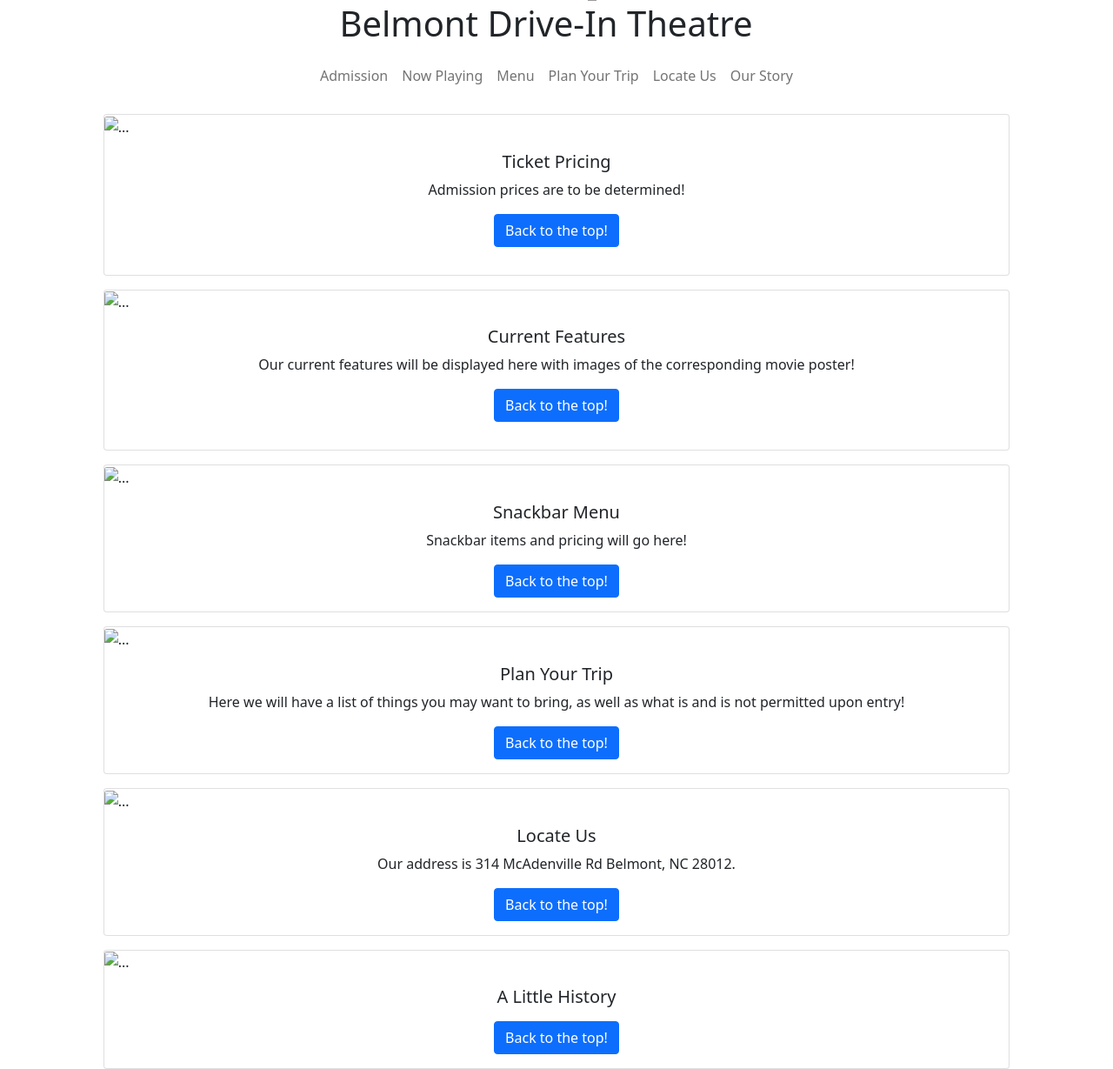
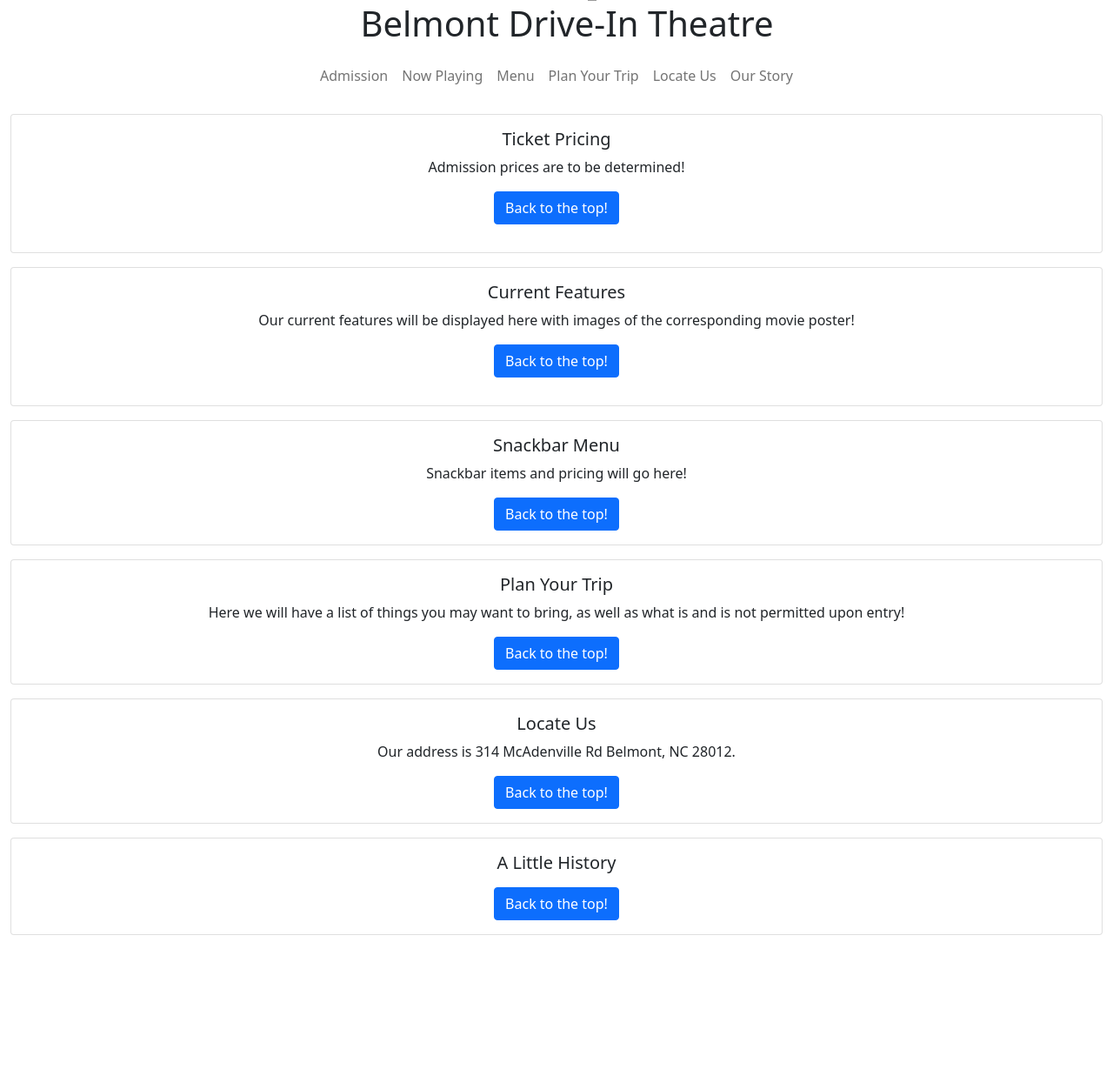
Before and after one commit to Project-Faust/drive-in-redux, a plain HTML site: page index.html in a window 1280 px wide. Shown: the part 196-1425 px from the top of the page at 87% size. After the commit the page ends 1287 px from the top, so only its background shows below. Drawn offline with nearby package versions, Linux system fonts and the light colour scheme.

Commit message:
updated structure, removed redundant styling

```diff
--- a/index.html
+++ b/index.html
@@ -11,115 +11,33 @@
         integrity="sha384-EVSTQN3/azprG1Anm3QDgpJLIm9Nao0Yz1ztcQTwFspd3yD65VohhpuuCOmLASjC" crossorigin="anonymous">
     <script src="https://kit.fontawesome.com/4015748027.js" crossorigin="anonymous"></script>
     <title>Belmont Drive-In Theatre</title>
-    <!-- <style>
+
+    <style>
+        .card {}
+
+        .card-body {}
+
         @media (max-width: 575.98px) {
-            .card {
-                width: 100%;
-                margin-bottom: 1rem;
-            }
+            .card {}
         }
 
-        @media (min-width: 576px) {
-            .card-columns {
-                column-count: 2;
-            }
+        @media (min-width: 576px) and (max-width: 765.09px) {
+            .card-columns {}
         }
 
-        @media (min-width: 768px) {
-            .card-columns {
-                column-count: 3;
-            }
+        @media (min-width: 768px) and (max-width: 991.98px) {
+            .card-columns {}
         }
 
         @media (min-width: 992px) {
-            .card-columns {
-                column-count: 4;
-            }
+            .card {}
 
             #nav-btn {
                 display: none;
             }
-
-            .navbar-nav {
-                justify-content: flex-end;
-            }
         }
 
-        @media (min-width: 1200px) {
-            .card-columns {
-                column-count: 5;
-            }
-        }
-    </style> -->
-
-    <style>
-        @media (max-width: 575.98px) {
-            .card {
-                width: 100%;
-                margin-bottom: 1rem;
-            }
-        }
-
-        @media (min-width: 576px) and (max-width: 765.09px) {
-            .card-columns {
-                column-count: 2;
-                column-gap: 1rem;
-                row-gap: 1rem;
-            }
-        }
-
-        @media (min-width: 768px) and (max-width: 991.98px) {
-            .card-columns {
-                column-count: 3;
-                column-gap: 1rem;
-            }
-        }
-
-        @media (min-width: 992px) {
-            .card {
-                margin-bottom: 1rem;
-            }
-            #nav-btn {
-                display: none;
-            }
-
-            .navbar-nav {
-                justify-content: flex-end;
-            }
-        }
-
-        /* @media (min-width: 1200px) {
-            .card-columns {
-                column-count: 5;
-                column-gap: 1rem;
-                row-gap: 1rem;
-                margin: 0 auto;
-            }
-        } */
-
-        /* Fix card cutoff issue when wrapping to 3x2 grid */
-        @media (min-width: 992px) and (max-width: 1199.98px) {
-            /* .card-columns {
-                column-count: 4;
-                column-gap: 1rem;
-                row-gap: 1rem;
-                margin: 0 auto;
-            } */
-            /* .card-columns {
-                column-count: 3;
-                column-gap: 1rem;
-                row-gap: 1rem;
-            } */
-        }
-
-        /* Ensure full height for cards */
-        .card {
-            display: inline-block;
-            width: 100%;
-        }
-        .card-body text-center{
-            justify-content: center;
-        }
+        @media (min-width: 992px) and (max-width: 1199.98px) {}
     </style>
 
 </head>
@@ -129,17 +47,17 @@
         <div id="banner" class="text-center">
             <img src="./assets/images/logo.png" alt="Belmont Drive-In logo" style="max-width: 100%;">
         </div>
-        <div class="container-fluid">
-            <div class="row align-items-center">
-                <div class="col">
-                    <h1 class="text-center">Belmont Drive-In Theatre</h1>
-                </div>
+        <divclass="container-fluid">
+            <div id="header-container" class="row align-items-center">
                 <div class="col-auto">
                     <button id="nav-btn" class="navbar-toggler navbar-light" type="button" data-bs-toggle="collapse"
                         data-bs-target="#navbarNav" aria-controls="navbarNav" aria-expanded="false"
                         aria-label="Toggle navigation">
                         <span class="navbar-toggler-icon"></span>
                     </button>
+                </div>
+                <div class="col">
+                    <h1 class="text-center">Belmont Drive-In Theatre</h1>
                 </div>
             </div>
             </div>
@@ -171,58 +89,56 @@
         </div>
     </nav>
     <main class="container-fluid">
-        <div class="row justify-content-center">
-            <div class="col-lg-10">
-                <div class="card-columns">
-                    <div id="admission" class="card">
-                        <img src="..." class="card-img-top" alt="...">
+        <div id="admission" class="card mb-3">
+            <!-- <img src="..." class="card-img-top" alt="..."> -->
             <div class="card-body text-center">
                 <h5 class="card-title">Ticket Pricing</h5>
-                            <p class="card-text">Admission prices are to be determined!<p>
+                <p class="card-text">Admission prices are to be determined!
+                <p>
                     <a href="#banner" class="btn btn-primary">Back to the top!</a>
             </div>
         </div>
-                    <div id="now-playing" class="card">
-                        <img src="..." class="card-img-top" alt="...">
+        <div id="now-playing" class="card mb-3">
+            <!-- <img src="..." class="card-img-top" alt="..."> -->
             <div class="card-body text-center">
                 <h5 class="card-title">Current Features</h5>
-                            <p class="card-text">Our current features will be displayed here with images of the corresponding movie poster!<p>
+                <p class="card-text">Our current features will be displayed here with images of the
+                    corresponding movie poster!
+                <p>
                     <a href="#banner" class="btn btn-primary">Back to the top!</a>
             </div>
         </div>
-                    <div id="menu" class="card">
-                        <img src="..." class="card-img-top" alt="...">
+        <div id="menu" class="card mb-3">
+            <!-- <img src="..." class="card-img-top" alt="..."> -->
             <div class="card-body text-center">
                 <h5 class="card-title">Snackbar Menu</h5>
                 <p class="card-text">Snackbar items and pricing will go here!</p>
                 <a href="#banner" class="btn btn-primary">Back to the top!</a>
             </div>
         </div>
-                    <div id="plan" class="card">
-                        <img src="..." class="card-img-top" alt="...">
+        <div id="plan" class="card mb-3">
+            <!-- <img src="..." class="card-img-top" alt="..."> -->
             <div class="card-body text-center">
                 <h5 class="card-title">Plan Your Trip</h5>
-                            <p class="card-text">Here we will have a list of things you may want to bring, as well as what is and is not permitted upon entry!</p>
+                <p class="card-text">Here we will have a list of things you may want to bring, as well as what
+                    is and is not permitted upon entry!</p>
                 <a href="#banner" class="btn btn-primary">Back to the top!</a>
             </div>
         </div>
-                    <div id="location" class="card">
-                        <img src="..." class="card-img-top" alt="...">
+        <div id="location" class="card mb-3">
+            <!-- <img src="..." class="card-img-top" alt="..."> -->
             <div class="card-body text-center">
                 <h5 class="card-title">Locate Us</h5>
                 <p class="card-text">Our address is 314 McAdenville Rd Belmont, NC 28012.</p>
                 <a href="#banner" class="btn btn-primary">Back to the top!</a>
             </div>
         </div>
-                    <div id="about-us" class="card">
-                        <img src="..." class="card-img-top" alt="...">
+        <div id="about-us" class="card mb-3">
+            <!-- <img src="..." class="card-img-top" alt="..."> -->
             <div class="card-body text-center">
                 <h5 class="card-title">A Little History</h5>
                 <p class="card-text"></p>
                 <a href="#banner" class="btn btn-primary">Back to the top!</a>
-                        </div>
-                    </div>
-                </div>
             </div>
         </div>
     </main>
```
Lines whose indentation alone changed are shown as unchanged.
